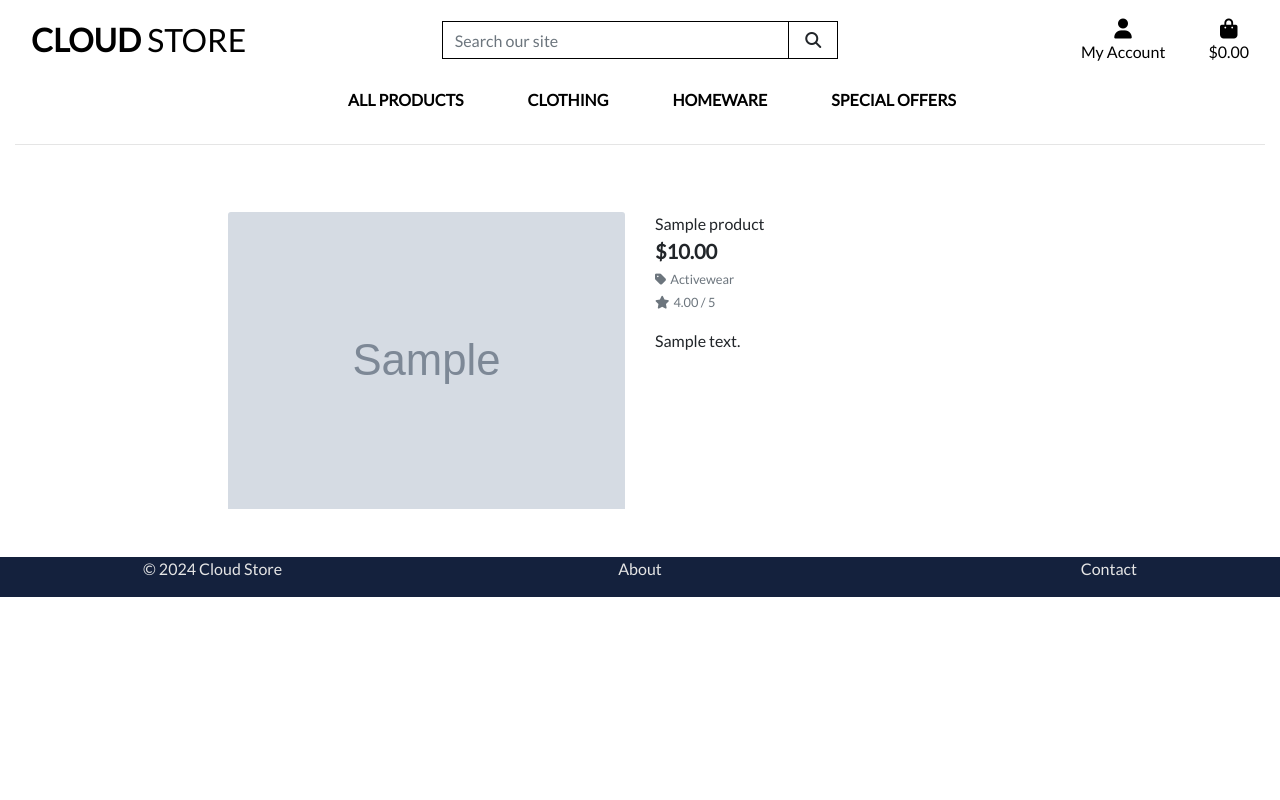
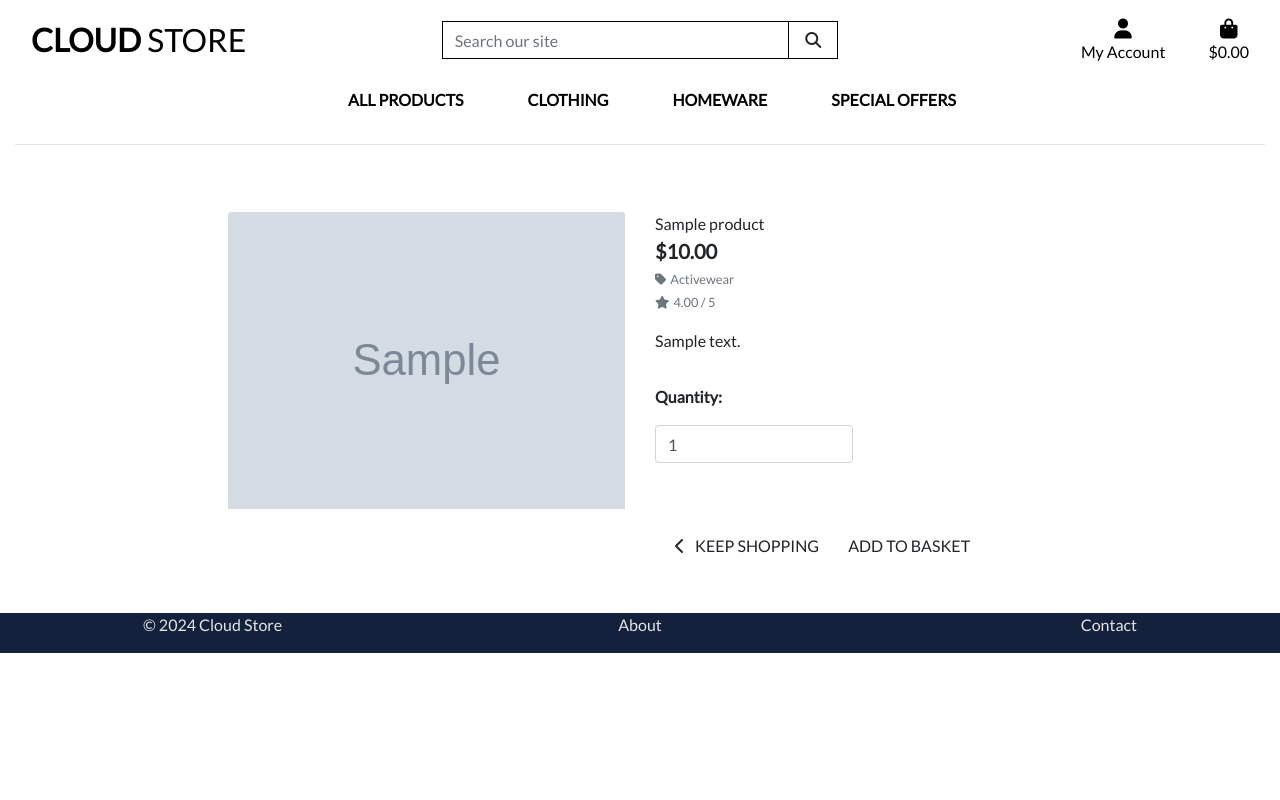
Before and after one commit to kdeane87/Sky-store, a Django app: page /products/1 in a window 1280 px wide. Run offline with Django 3.2, Linux system fonts and the light colour scheme; data comes from the database, SQL or seed files in the repository; tables that the repository leaves empty hold one stand-in row (values such as "Sample post"); grey boxes marked "Sample" are stand-in pictures; some libraries are stand-ins or nearby versions.

Commit message:
added add to basket functionality

```diff
--- a/basket/urls.py
+++ b/basket/urls.py
@@ -2,5 +2,6 @@ from django.urls import path
 from . import views
 
 urlpatterns = [
-    path('', views.view_basket, name='view_basket')
+    path('', views.view_basket, name='view_basket'),
+      path('add/<item_id>/', views.add_to_basket, name='add_to_basket'),
 ]
--- a/products/templates/products/product_detail.html
+++ b/products/templates/products/product_detail.html
@@ -43,6 +43,32 @@
                 <small class="text-muted">No Rating</small>
                 {% endif %}
                 <p class="mt-3">{{ product.description }}</p>
+                <form class="form" action="{% url 'add_to_basket' product.id %}" method="POST">
+                    {% csrf_token %}
+                    <div class="form-row">
+                        <div class="col-12">
+                            <p class="mt-3"><strong>Quantity:</strong></p>
+                            <div class="form-group w-50">
+                                <div class="input-group">
+                                    <input class="form-control qty_input" type="number" name="quantity" value="1"
+                                        min="1" max="99" data-item_id="{{ product.id }}" id="id_qty_{{ product.id }}">
+                                </div>
+                            </div>
+                        </div>
+
+                        <div class="col-12">
+                            <a href="{% url 'products' %}" class="btn btn-outline-black rounded-0 mt-5">
+                                <span class="icon">
+                                    <i class="fas fa-chevron-left"></i>
+                                </span>
+                                <span class="text-uppercase">Keep Shopping</span>
+                            </a>
+                            <input type="submit" class="btn btn-black rounded-0 text-uppercase mt-5"
+                                value="Add to Basket">
+                        </div>
+                        <input type="hidden" name="redirect_url" value="{{ request.path }}">
+                    </div>
+                </form>
             </div>
         </div>
     </div>
--- a/sky_store/settings.py
+++ b/sky_store/settings.py
@@ -27,7 +27,7 @@ SECRET_KEY = os.environ.get('SECRET_KEY', '')
 # SECURITY WARNING: don't run with debug turned on in production!
 DEBUG = True
 
-ALLOWED_HOSTS = ['8000-kdeane87-skystore-9gn4f3wwbly.ws-eu107.gitpod.io']
+ALLOWED_HOSTS = ['8000-kdeane87-skystore-xoysjgvmq95.ws-eu110.gitpod.io']
 
 
 # Application definition
```
Also changed, not shown: basket/views.py (+18 -0 lines), products/migrations/0002_alter_category_options.py (added).
